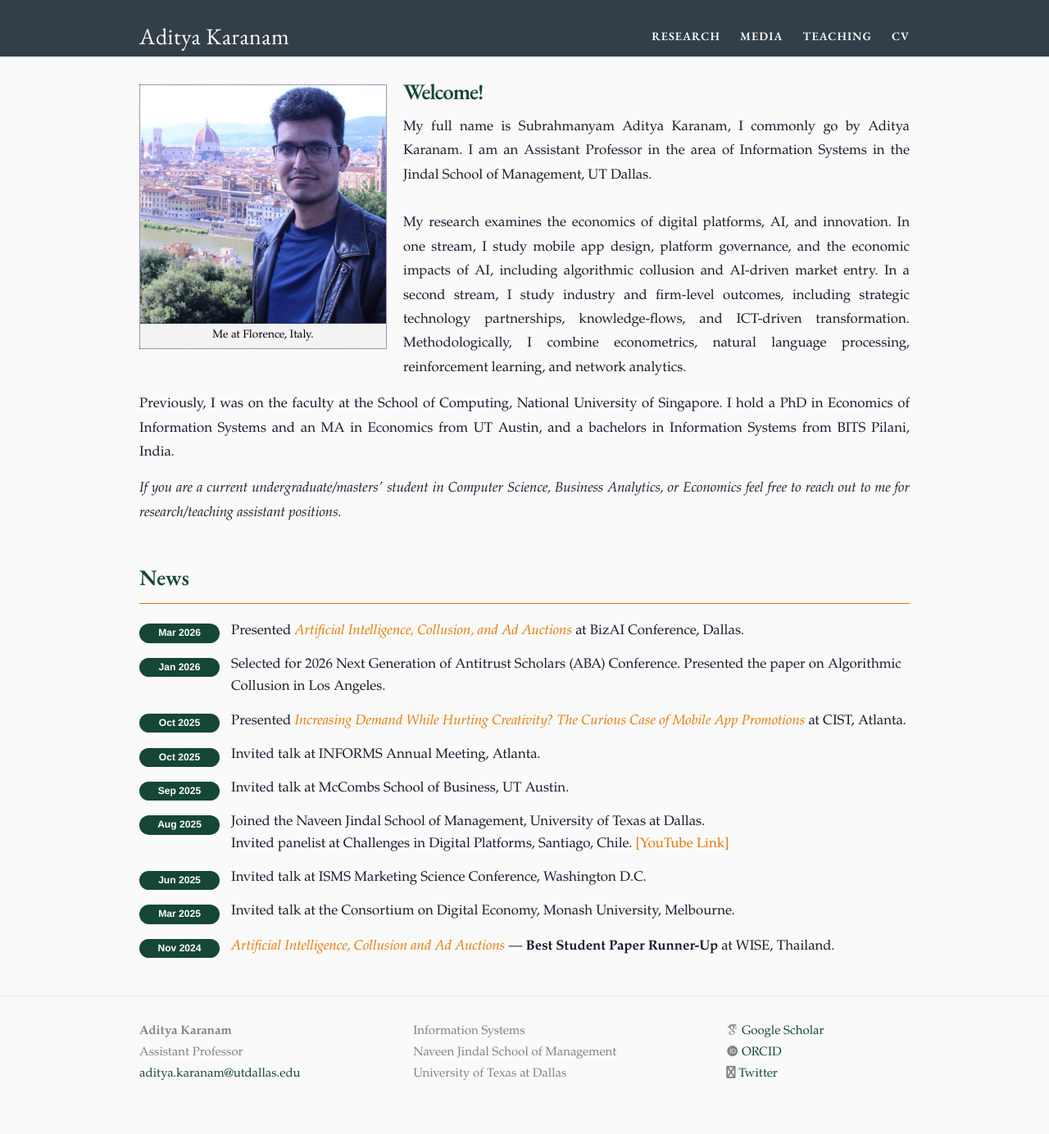
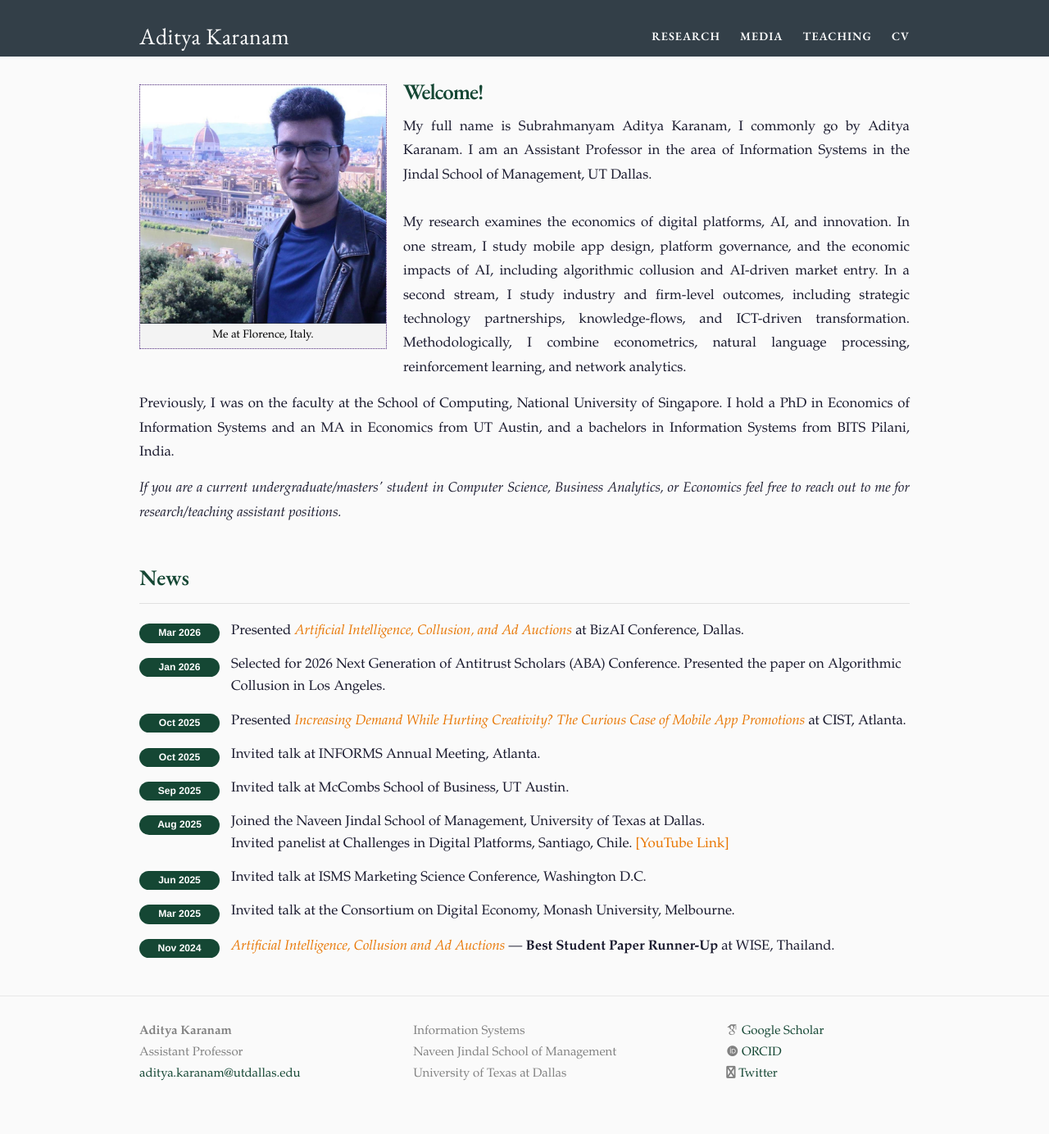
Before and after one commit to askaranam/askaranam.github.io, a Jekyll site: the page built from index.html, in a window 1280 px wide. Shown: the whole page at 82% size. Built offline with Jekyll 4.4.1, drawn with Linux system fonts in a browser that asks for light colours; some web fonts are replaced.

Commit message:
Update index.html

```diff
--- a/index.html
+++ b/index.html
@@ -39,7 +39,7 @@ layout: default
   .timeline a { color: #e87500; text-decoration: none; }
   .timeline a:hover { text-decoration: underline; }
 
-	.section-heading { font-family: 'EB Garamond', Garamond, Georgia, serif; font-size: 1.45em; font-weight: 600; color: #154734; margin: 40px 0 20px; padding-bottom: 8px; border-bottom: 1px solid #e87500; }
+	.section-heading { font-family: 'EB Garamond', Garamond, Georgia, serif; font-size: 1.45em; font-weight: 600; color: #154734; margin: 40px 0 20px; padding-bottom: 8px; border-bottom: 1px solid #e0e0e0; }
 </style>
 
 
```
